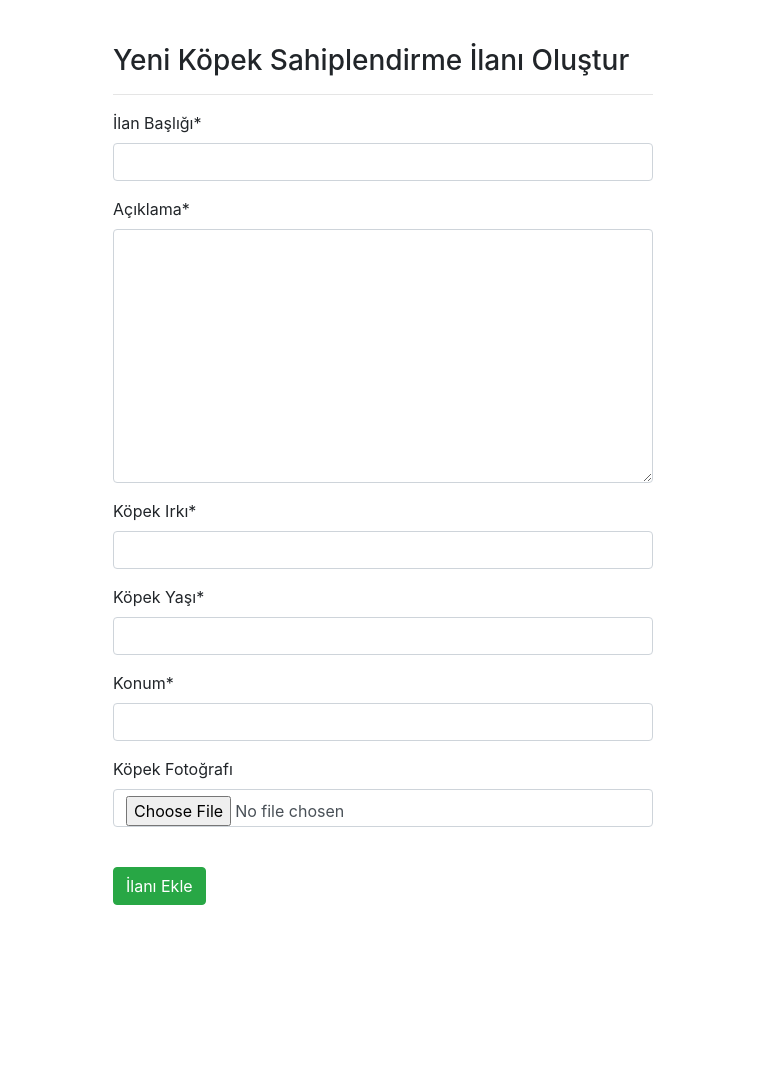
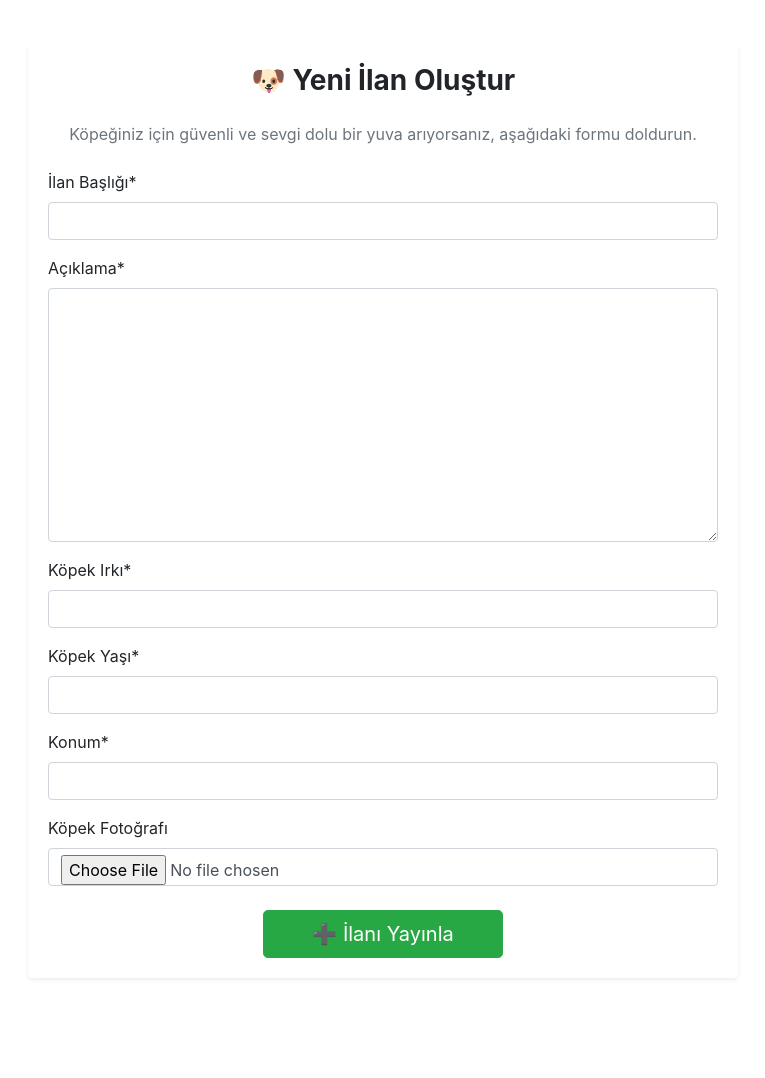
Before and after one commit to aleynaciraci/GetDogCo, a Django app: page /add/ in a window 1280 px wide. Shown: the part 56-1134 px from the top of the page, without its empty margins (257-1022 px from the left). Before the commit the page ends 961 px from the top, so only its background shows below. Run offline with Django 5.2, Linux system fonts and the light colour scheme; a user stored in the database is signed in; some libraries are stand-ins or nearby versions.

Commit message:
Yeni ilan ekle sayfasının yazı stilleri değiştirildi.

```diff
--- a/templates/add_post.html
+++ b/templates/add_post.html
@@ -1,19 +1,29 @@
 {% extends "layout.html" %}
+{% load crispy_forms_tags %}
 
 {% block body %}
-{% load crispy_forms_tags %}
+<div class="container mt-5">
+    <div class="row justify-content-center">
+        <div class="col-md-8">
+            <div class="card shadow-sm border-0">
+                <div class="card-body">
+                    <h3 class="card-title text-center font-weight-bold mb-4">🐶 Yeni İlan Oluştur</h3>
+                    <p class="text-muted text-center mb-4">Köpeğiniz için güvenli ve sevgi dolu bir yuva arıyorsanız, aşağıdaki formu doldurun.</p>
 
-<div class="row">
-    <div class="col-md-6 offset-md-3">
-        <h3>Yeni Köpek Sahiplendirme İlanı Oluştur</h3>
-        <hr>
-        <form method="post" enctype="multipart/form-data">
-            {% csrf_token %}
+                    <form method="post" enctype="multipart/form-data">
+                        {% csrf_token %}
+                        {{ form|crispy }}
 
-            {{ form|crispy }}
-            <br>
-            <button type="submit" class="btn btn-success">İlanı Ekle</button>
-        </form>
+                        <div class="text-center mt-4">
+                            <button type="submit" class="btn btn-success btn-lg px-5">
+                                ➕ İlanı Yayınla
+                            </button>
+                        </div>
+                    </form>
+
+                </div>
+            </div>
+        </div>
     </div>
 </div>
 {% endblock body %}
```
Also changed, not shown: db.sqlite3.
